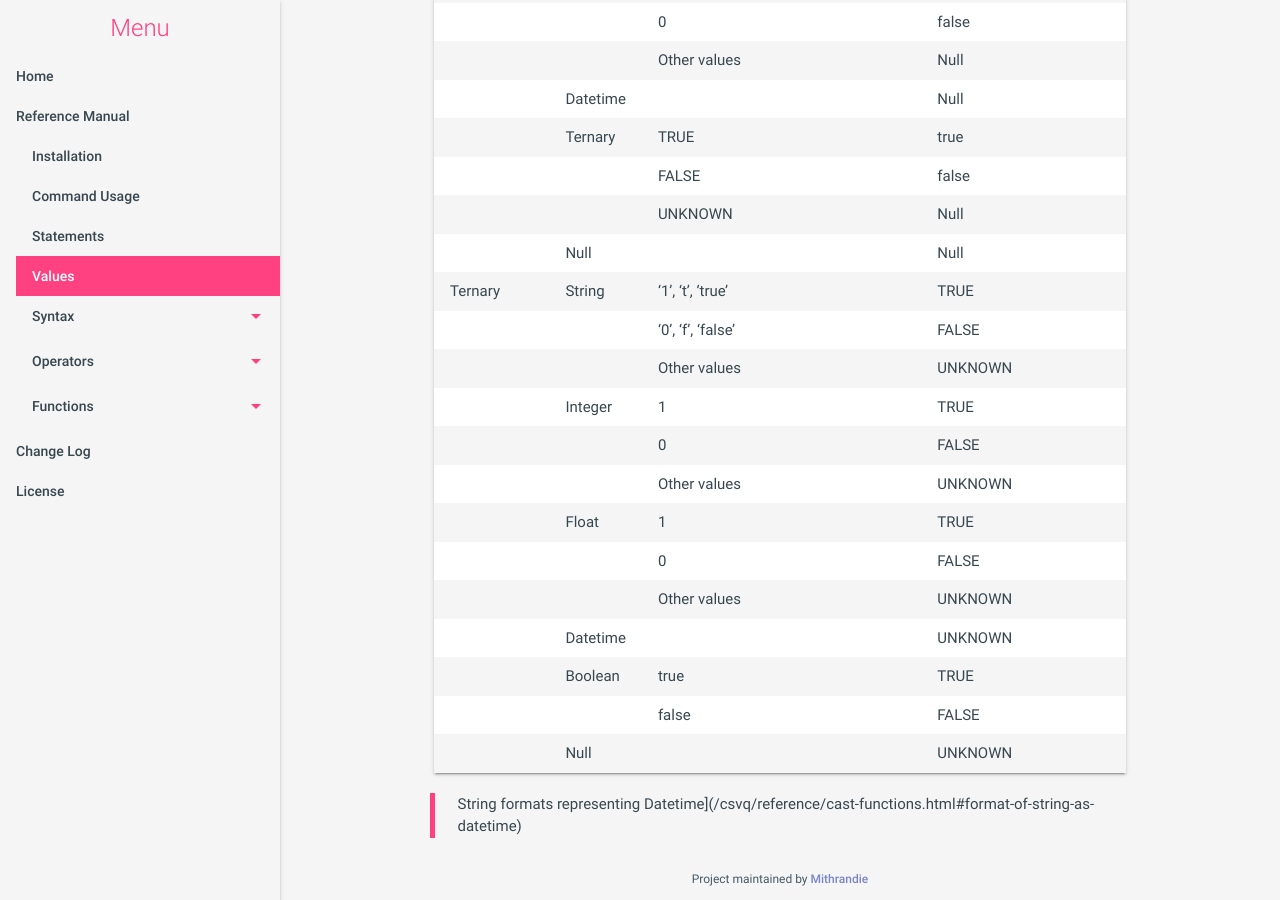
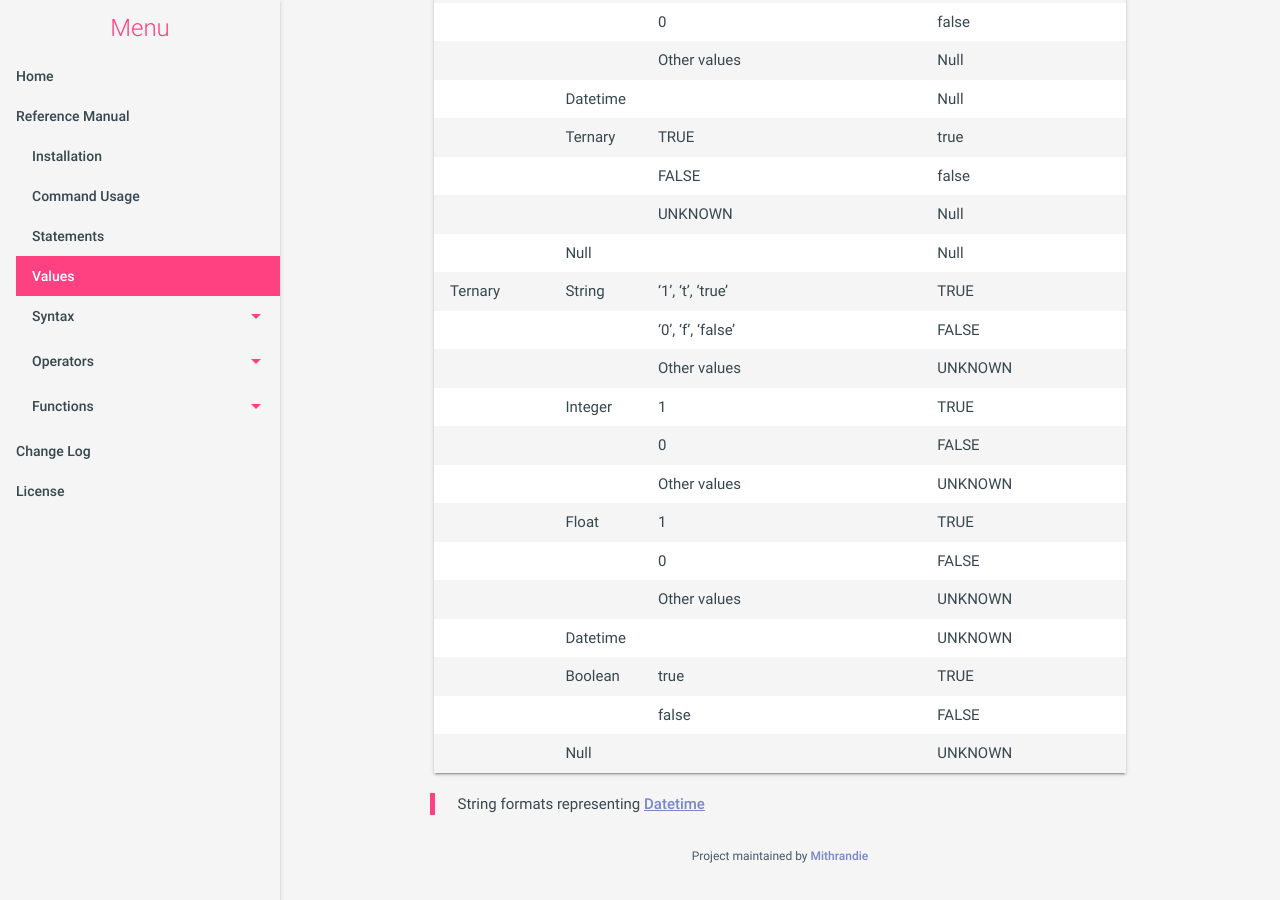
Before and after one commit to mithrandie/csvq, a Jekyll site: the page built from docs/_posts/2006-01-02-value.md, in a window 1280 px wide and 900 px high, scrolled down 6860 px. Built offline with Jekyll 4.4.1, drawn with Linux system fonts in a browser that asks for light colours; after the commit the page ends 7737 px from its top, so only the background shows below that.

Commit message:
Update 2006-01-02-value.md
Fixed link to Datetime at the bottom of the page.

```diff
--- a/docs/_posts/2006-01-02-value.md
+++ b/docs/_posts/2006-01-02-value.md
@@ -302,4 +302,4 @@ You can cast value types expressly by using [cast functions]({{ '/reference/cast
 |               | Null     |                                                                        | UNKNOWN                                         |
 
 
-> String formats representing Datetime]({{ '/reference/cast-functions.html#format-of-string-as-datetime' | relative_url }})
+> String formats representing [Datetime]({{ '/reference/cast-functions.html#format-of-string-as-datetime' | relative_url }})
```
